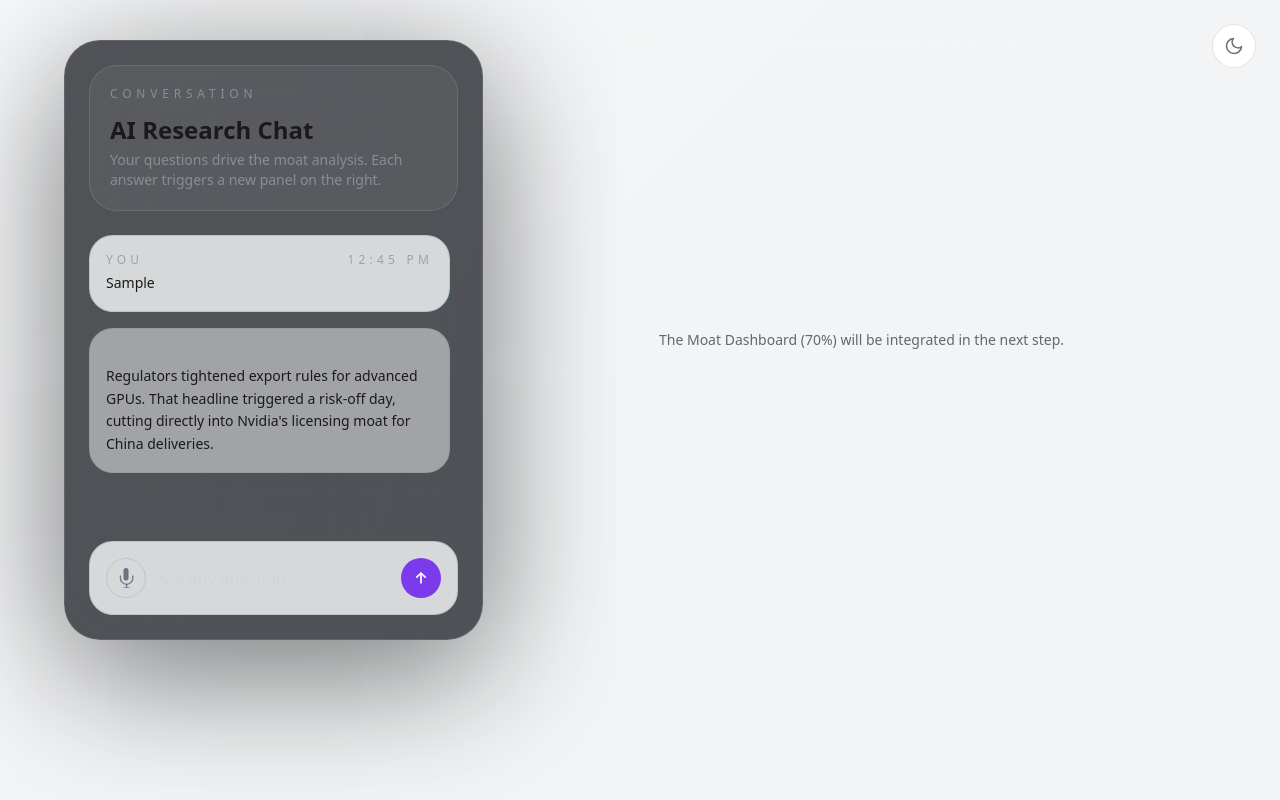
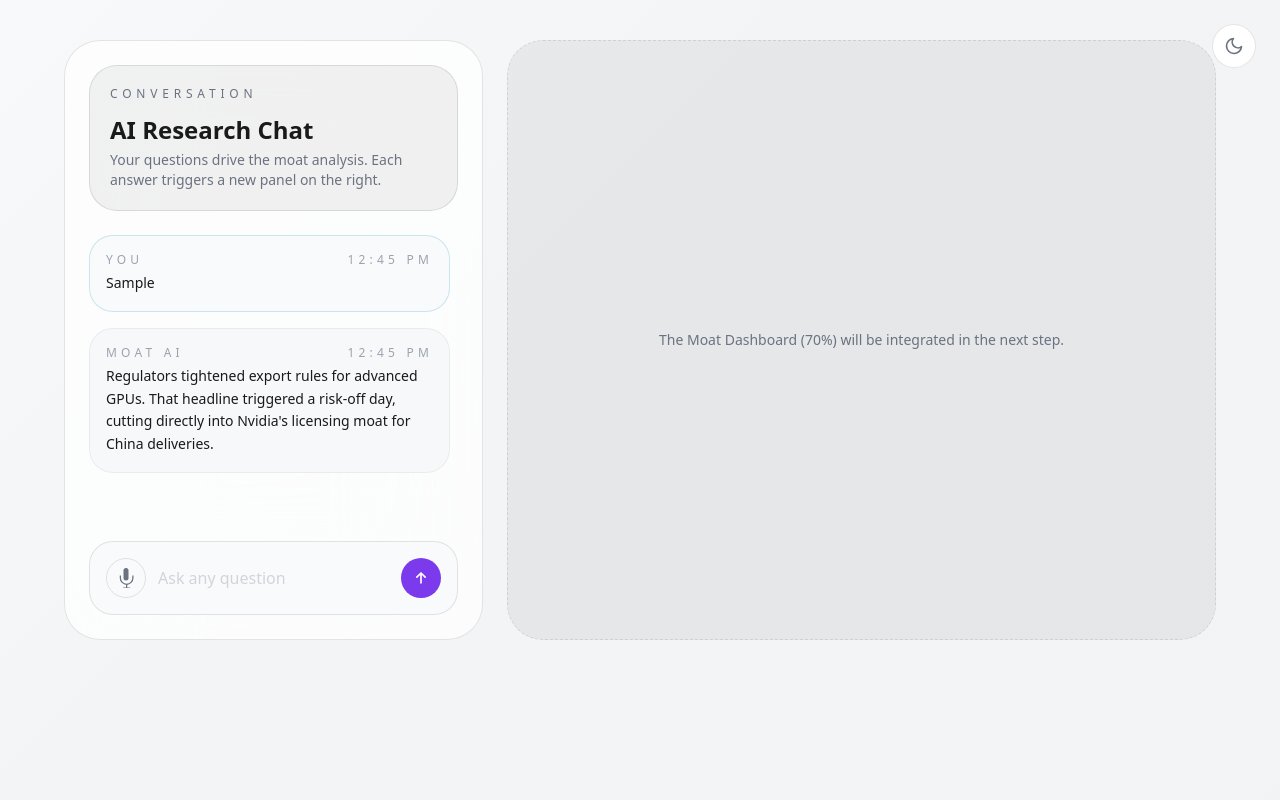
Before and after one commit to Valedicode/moat-tutor, a Next.js app in the folder frontend/: page / in a window 1280 px wide. Both pictures are taken after typing "Sample" into the empty fields and a click on the button 947 px from the left and 478 px from the top of the page. Built offline with nearby package versions, Linux system fonts and the light colour scheme.

Commit message:
update hero, shell, and icon components to use theme variables

```diff
--- a/frontend/src/components/ActiveShell.tsx
+++ b/frontend/src/components/ActiveShell.tsx
@@ -20,13 +20,33 @@ export function ActiveShell({
 }: ActiveShellProps) {
   return (
     <div className="mx-auto flex w-full max-w-6xl flex-col gap-6 lg:flex-row">
-      <section className="flex min-h-[75vh] basis-full flex-col rounded-[36px] border border-white/10 bg-[#181B21]/75 p-6 shadow-[0_30px_140px_rgba(0,0,0,0.55)] backdrop-blur-3xl transition-all duration-500 lg:basis-[32%]">
-        <div className="rounded-[28px] border border-white/10 bg-white/5 p-5">
-          <p className="text-xs uppercase tracking-[0.4em] text-[#898D96]">
+      <section
+        className="flex min-h-[75vh] basis-full flex-col rounded-[36px] border p-6 backdrop-blur-3xl transition-all duration-500 lg:basis-[32%]"
+        style={{
+          borderColor: "var(--border)",
+          backgroundColor: "color-mix(in srgb, var(--surface) 75%, transparent)",
+        }}
+      >
+        <div
+          className="rounded-[28px] border p-5"
+          style={{
+            borderColor: "var(--border)",
+            backgroundColor: "var(--border-subtle)",
+          }}
+        >
+          <p
+            className="text-xs uppercase tracking-[0.4em]"
+            style={{ color: "var(--text-secondary)" }}
+          >
             Conversation
           </p>
-          <h2 className="mt-3 text-2xl font-semibold">AI Research Chat</h2>
-          <p className="mt-1 text-sm text-[#898D96]">
+          <h2
+            className="mt-3 text-2xl font-semibold"
+            style={{ color: "var(--text-primary)" }}
+          >
+            AI Research Chat
+          </h2>
+          <p className="mt-1 text-sm" style={{ color: "var(--text-secondary)" }}>
             Your questions drive the moat analysis. Each answer triggers a new
             panel on the right.
           </p>
@@ -52,7 +72,14 @@ export function ActiveShell({
         </div>
       </section>
 
-      <section className="flex flex-1 items-center justify-center rounded-[36px] border border-dashed border-white/15 bg-white/5 text-center text-sm text-[#616773]">
+      <section
+        className="flex flex-1 items-center justify-center rounded-[36px] border border-dashed text-center text-sm"
+        style={{
+          borderColor: "var(--border)",
+          backgroundColor: "var(--border-subtle)",
+          color: "var(--text-secondary)",
+        }}
+      >
         The Moat Dashboard (70%) will be integrated in the next step.
       </section>
     </div>
--- a/frontend/src/components/IdleHero.tsx
+++ b/frontend/src/components/IdleHero.tsx
@@ -15,13 +15,22 @@ export function IdleHero({
 }: IdleHeroProps) {
   return (
     <section className="mx-auto flex min-h-[calc(100vh-8rem)] max-w-4xl flex-col items-center justify-center text-center">
-      <p className="text-xs uppercase tracking-[0.35em] text-[#898D96]">
-        Moat Explain
+      <p
+        className="text-base uppercase tracking-[0.35em]"
+        style={{ color: "var(--text-secondary)" }}
+      >
+        Moat Tutor
       </p>
-      <h1 className="mt-5 text-4xl font-semibold leading-tight md:text-5xl">
+      <h1
+        className="mt-5 text-4xl font-semibold leading-tight md:text-5xl"
+        style={{ color: "var(--text-primary)" }}
+      >
         How can I help you?
       </h1>
-      <p className="mt-3 max-w-2xl text-balance text-lg text-[#898D96]">
+      <p
+        className="mt-3 max-w-2xl text-balance text-lg"
+        style={{ color: "var(--text-secondary)" }}
+      >
         Ask a question about any company and we'll connect chat with a
         financial dashboard, so every answer is backed by data.
       </p>
--- a/frontend/src/components/icons/SendIcon.tsx
+++ b/frontend/src/components/icons/SendIcon.tsx
@@ -9,7 +9,7 @@ export function SendIcon() {
     >
       <path
         d="M7 11L12 6L17 11M12 18V7"
-        stroke="white"
+        stroke="currentColor"
         strokeWidth="2"
         strokeLinecap="round"
         strokeLinejoin="round"
```
